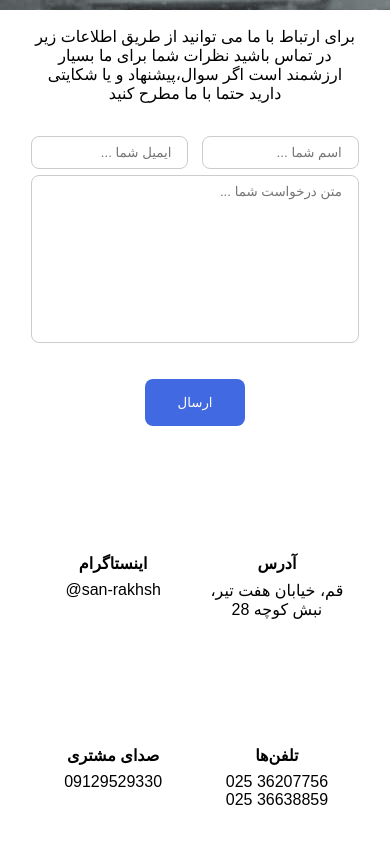
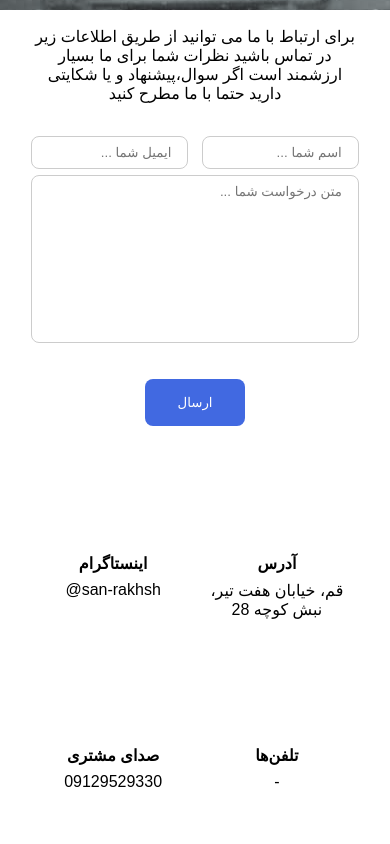
Before and after one commit to freakingeek/sanrakhsh-vue, a Vue app: page /contact-us in a window 390 px wide. Shown: the part 339-1183 px from the top of the page. Built offline with nearby package versions, Linux system fonts and the light colour scheme; some icons are missing; a web font is replaced by a local one.

Commit message:
chore: remove office phone number from footer

```diff
--- a/src/pages/ContactUs/index.vue
+++ b/src/pages/ContactUs/index.vue
@@ -35,8 +35,7 @@
         <div class="icon">
           <PhoneIcon size="2x" class="icon__image" />
           <h4 class="icon__title">تلفن‌ها</h4>
-          <span class="icon__summary">025 36207756</span>
-          <span class="icon__summary">025 36638859</span>
+          <span class="icon__summary">-</span>
         </div>
 
         <div class="icon">
```
